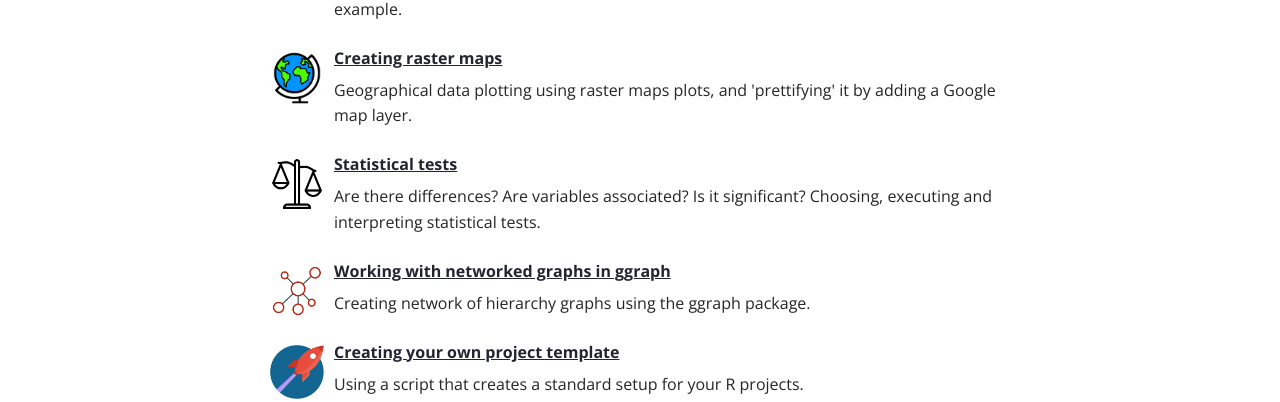
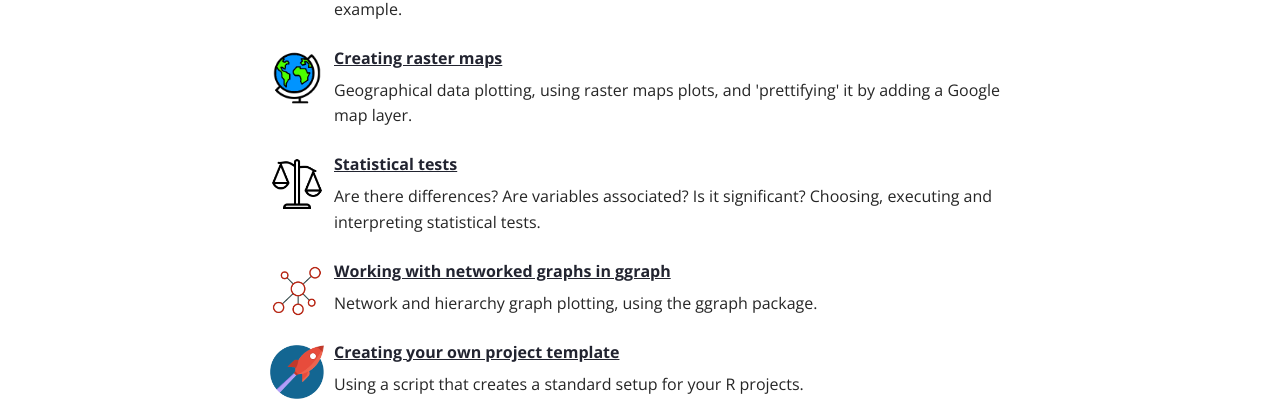
Before and after one commit to mark-me/mark-me.github.io, a Jekyll site: the page built from _pages/02-tutorials.md, in a window 1280 px wide and 900 px high. Shown: the part 444-846 px from the top of the window. Built offline with Jekyll 4.4.1, drawn with Linux system fonts in a browser that asks for light colours; nearby versions of some CDN libraries; comment, search, counter and statistics services are not loaded.

Commit message:
Update tutorial-index.yml

```diff
--- a/_data/tutorial-index.yml
+++ b/_data/tutorial-index.yml
@@ -11,7 +11,7 @@
 - title: Creating raster maps
   url: /raster-maps/
   image: /_pages/tutorials/raster-maps/raster-maps.png
-  description: Geographical data plotting using raster maps plots, and 'prettifying' it by adding a Google map layer.
+  description: Geographical data plotting, using raster maps plots, and 'prettifying' it by adding a Google map layer.
 
 - title: Statistical tests
   url: /statistical-tests/
@@ -21,7 +21,7 @@
 - title: Working with networked graphs in ggraph
   url: /network-graphs-ggraph/
   image: /_pages/tutorials/network-graphs-with-ggraph/network-graphs.png
-  description: Creating network of hierarchy graphs using the ggraph package.
+  description: Network and hierarchy graph plotting, using the ggraph package.
 
 - title: Creating your own project template
   url: /project-template/
```
